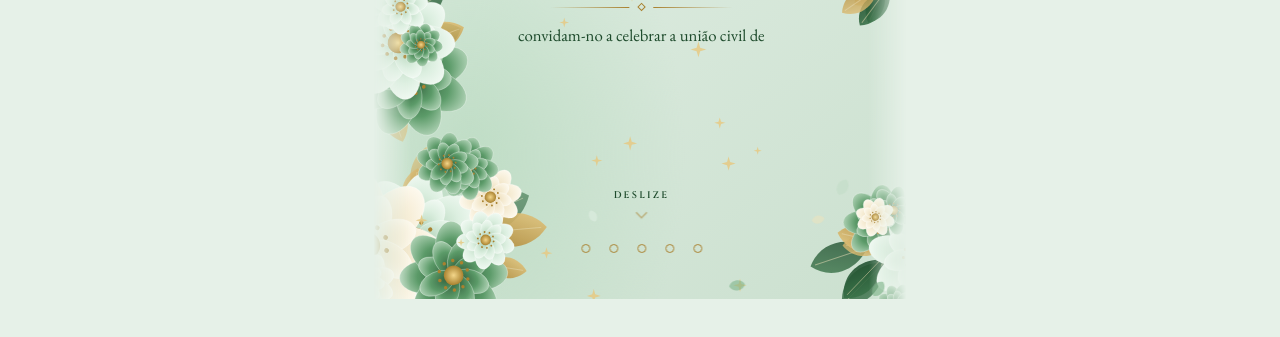
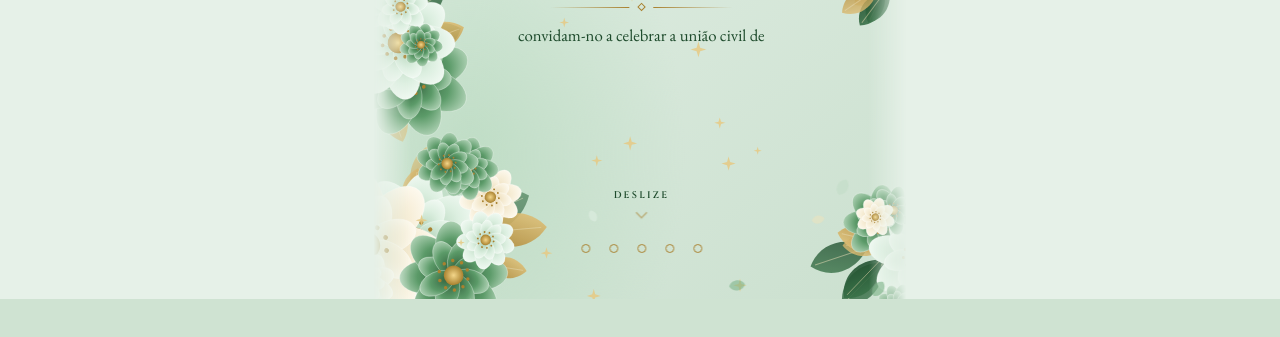
Before and after one commit to Alcapone69-al/convite-katyja-ali, a plain HTML site: page index.html in a window 1280 px wide. Shown: the part 501-838 px from the top of the page. Drawn offline with nearby package versions, Linux system fonts and the light colour scheme.

Commit message:
Fix white gap when iOS Safari toolbar collapses (use dvh)
Co-Authored-By: Claude Sonnet 5.5 <noreply@anthropic.com>
Claude-Session: https://claude.ai/code/session_01Evxb1PctHDKs3D9XbP3tUc

```diff
--- a/index.html
+++ b/index.html
@@ -21,6 +21,9 @@
 @media (prefers-reduced-motion:reduce){
   *,*::before,*::after{scroll-behavior:auto!important;animation-duration:.01ms!important;animation-iteration-count:1!important;transition-duration:.01ms!important}
 }
+/* iOS Safari: acompanhar a barra inferior que encolhe/volta, sem faixa em branco */
+@supports (height:100dvh){.pin{--H:100dvh;height:100dvh}.stage{height:100dvh;max-height:100dvh}}
+html,body{background:#cfe3d2}
 </style><noscript><style>.story{height:auto}.pin{position:relative;height:auto}.stage{position:relative;left:auto;top:auto;transform:none;width:100%;height:auto;container-type:normal}.bgwrap{display:none}.invoc,.panel{position:static;transform:none;width:auto;height:auto;padding:24px;opacity:1!important}.cue,.dots{display:none}</style></noscript></head><body><div id="rot" role="note"><b>Katyja &amp; Ali</b><span>Vire o telemóvel para a vertical para ver o convite.</span></div><main class="story" id="story"><div class="pin" id="pin"><h1 class="sr-only">Convite para o Casamento Civil de Katyja Ibrahimo e Ali Krayem, sábado, 12 de Dezembro de 2026</h1><div class="amb" aria-hidden="true"></div><div class="stage" id="stage"><div class="bgwrap" id="bgwrap" aria-hidden="true"><svg class="bg" xmlns="http://www.w3.org/2000/svg" viewBox="0 0 400 600" preserveAspectRatio="xMidYMid slice" aria-hidden="true"><defs>
 <radialGradient id="pb" cx="50%" cy="85%" r="95%"><stop offset="0" stop-color="#2f5d3a"/><stop offset=".55" stop-color="#5b9a68"/><stop offset="1" stop-color="#c4e0c8"/></radialGradient>
 <radialGradient id="pl" cx="50%" cy="85%" r="95%"><stop offset="0" stop-color="#a9cdb0"/><stop offset=".6" stop-color="#dcefe0"/><stop offset="1" stop-color="#f7fcf8"/></radialGradient>
```
